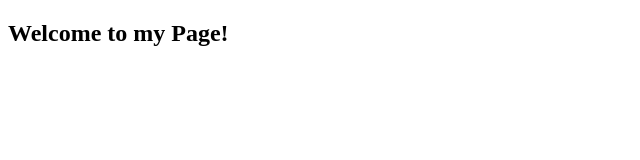
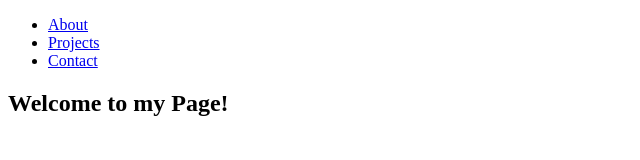
Before and after one commit to bpblaser/dgm1600-002, a plain HTML site: page index.html in a window 1280 px wide. Shown: the whole page, without its empty margins (0-640 px from the left). Drawn offline with Linux system fonts and the light colour scheme.

```diff
--- a/index.html
+++ b/index.html
@@ -6,7 +6,30 @@
     <title>BPBlaser's Personal Portfolio</title>
 </head>
 <body>
+    <nav id="navbar">
+        <ul class="nav-list">
+            <li>
+                <a href="#welcome-section">About</a>
+            </li>
+            <li>
+                <a href="#welcome-section">Projects</a>
+            </li>
+            <li>
+                <a href="#welcome-section">Contact</a>
+            </li>
+        </ul>
+    </nav>
     <section id="welcome-section"><h1>Welcome to my Page!</h1>
     </section>
+    <section id="projects">
+
+    </section>
+    <section id="contacts">
+
+    </section>
+    <footer>
+
+    </footer>
+    <script src="https://cdn.freecodecamp.org/testable-projects-fcc/v1/bundle.js"></script>
 </body>
 </html>
```
